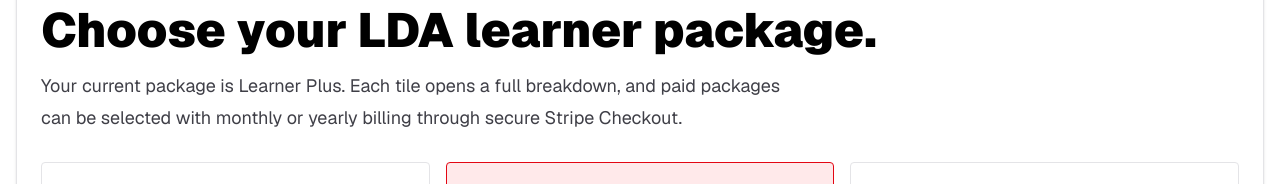
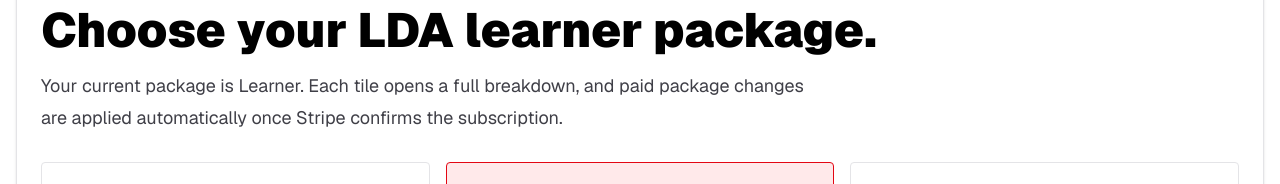
Before and after one commit to LDrivingAcademy/LDA, a Next.js app: page /learner-plus in a window 1280 px wide. Shown: the part 219-403 px from the top of the page. Built offline with nearby package versions, Linux system fonts and the light colour scheme; no server answers.

Commit message:
Show live learner package state

```diff
--- a/src/app/learner-plus/page.tsx
+++ b/src/app/learner-plus/page.tsx
@@ -1,7 +1,8 @@
 import { PlusCircle } from "lucide-react";
 import { LearnerPackageCard } from "@/components/learner-package-card";
 import { PageTopBar } from "@/components/page-top-bar";
-import { learnerPackages } from "@/lib/learner-packages";
+import { getSignedInLearnerPackageId } from "@/lib/account-package-state";
+import { getCurrentLearnerPackage, learnerPackages } from "@/lib/learner-packages";
 import { getPageBackLink, type PageSourceSearchParams } from "@/lib/page-back-link";
 
 type LearnerPlusPageProps = {
@@ -9,7 +10,9 @@ type LearnerPlusPageProps = {
 };
 
 export default async function LearnerPlusPage({ searchParams }: LearnerPlusPageProps) {
-  const { backHref, backLabel } = await getPageBackLink(searchParams);
+  const { backHref, backLabel, fromDashboard } = await getPageBackLink(searchParams);
+  const currentPackageId = await getSignedInLearnerPackageId();
+  const currentPackage = getCurrentLearnerPackage(currentPackageId);
 
   return (
     <main className="min-h-screen bg-white text-black">
@@ -21,11 +24,16 @@ export default async function LearnerPlusPage({ searchParams }: LearnerPlusPageP
           </div>
           <h1 className="mt-5 text-4xl font-black tracking-normal sm:text-5xl">Choose your LDA learner package.</h1>
           <p className="mt-4 max-w-3xl text-lg leading-8 text-zinc-700">
-            Your current package is Learner Plus. Each tile opens a full breakdown, and paid packages can be selected with monthly or yearly billing through secure Stripe Checkout.
+            Your current package is {currentPackage.name}. Each tile opens a full breakdown, and paid package changes are applied automatically once Stripe confirms the subscription.
           </p>
           <div className="mt-7 grid items-stretch gap-4 lg:grid-cols-3">
             {learnerPackages.map((learnerPackage) => (
-              <LearnerPackageCard key={learnerPackage.id} learnerPackage={learnerPackage} />
+              <LearnerPackageCard
+                key={learnerPackage.id}
+                learnerPackage={learnerPackage}
+                currentPackageId={currentPackageId}
+                fromDashboard={fromDashboard}
+              />
             ))}
           </div>
         </section>
```
